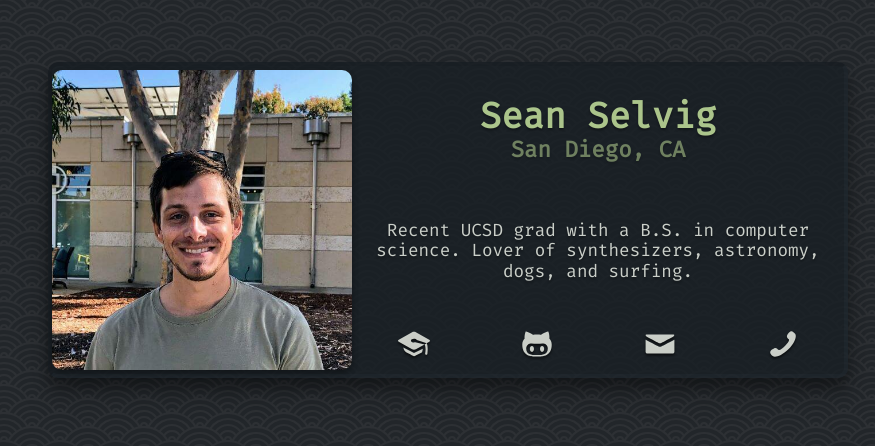
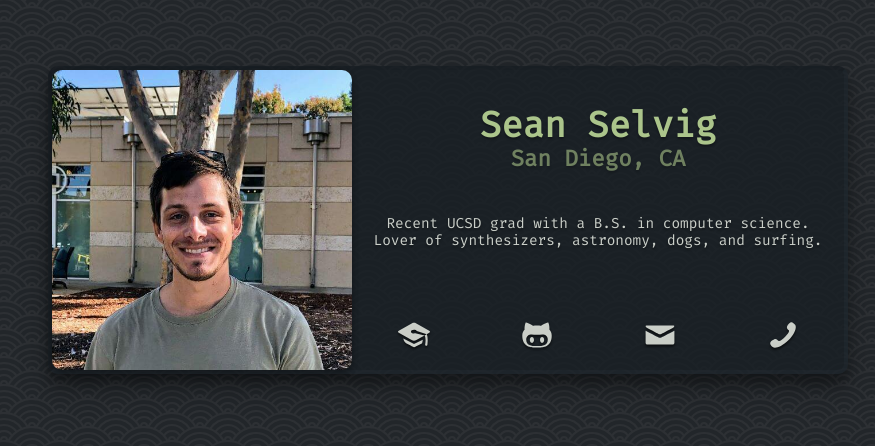
Before and after one commit to seanssel/seanssel-com, a plain HTML site: page index.html in a window 1280 px wide. Shown: the part 148-594 px from the top of the page, without its empty margins (192-1067 px from the left). Drawn offline with Linux system fonts and the light colour scheme.

Commit message:
Minor adjustments

```diff
--- a/css/default.css
+++ b/css/default.css
@@ -48,8 +48,8 @@ h1 {
 .profile-card {
     display: flex;
     flex-direction: column;
+    border-radius: 10px;
     text-align: center;
-    border-radius: 10px;
     background-color: #181f24c2;
     box-shadow: 0 14px 28px rgba(0, 0, 0, 0.25), 0 10px 10px rgba(0, 0, 0, 0.22);
     max-width: 400px;
@@ -72,9 +72,9 @@ h1 {
 }
 
 .profile-bio  p {
-    font-size: 1.1em;
-    margin: 6px;
-    margin-top: 40px;
+    text-align: center;
+    font-size: 0.9em;
+    margin: 20px;
 }
 
 .profile-social {
--- a/index.html
+++ b/index.html
@@ -10,7 +10,7 @@
 </head>
 
 <body>
-    <aside class="profile-card">
+    <div class="profile-card">
 
         <img src="assets/images/sean-portrait.jpg" />
 
@@ -22,8 +22,7 @@
 
             <div class="profile-bio">
                 <p>
-                    Recent UCSD grad with a B.S. in computer science. Lover of synthesizers, astronomy, dogs, and
-                    surfing.
+                    Recent UCSD grad with a B.S. in computer science. Lover of synthesizers, astronomy, dogs, and&nbsp;surfing.
                 </p>
             </div>
 
@@ -98,7 +97,7 @@
                 </li>
             </ul>
         </div>
-    </aside>
+    </div>
 
 </body>
 
```
